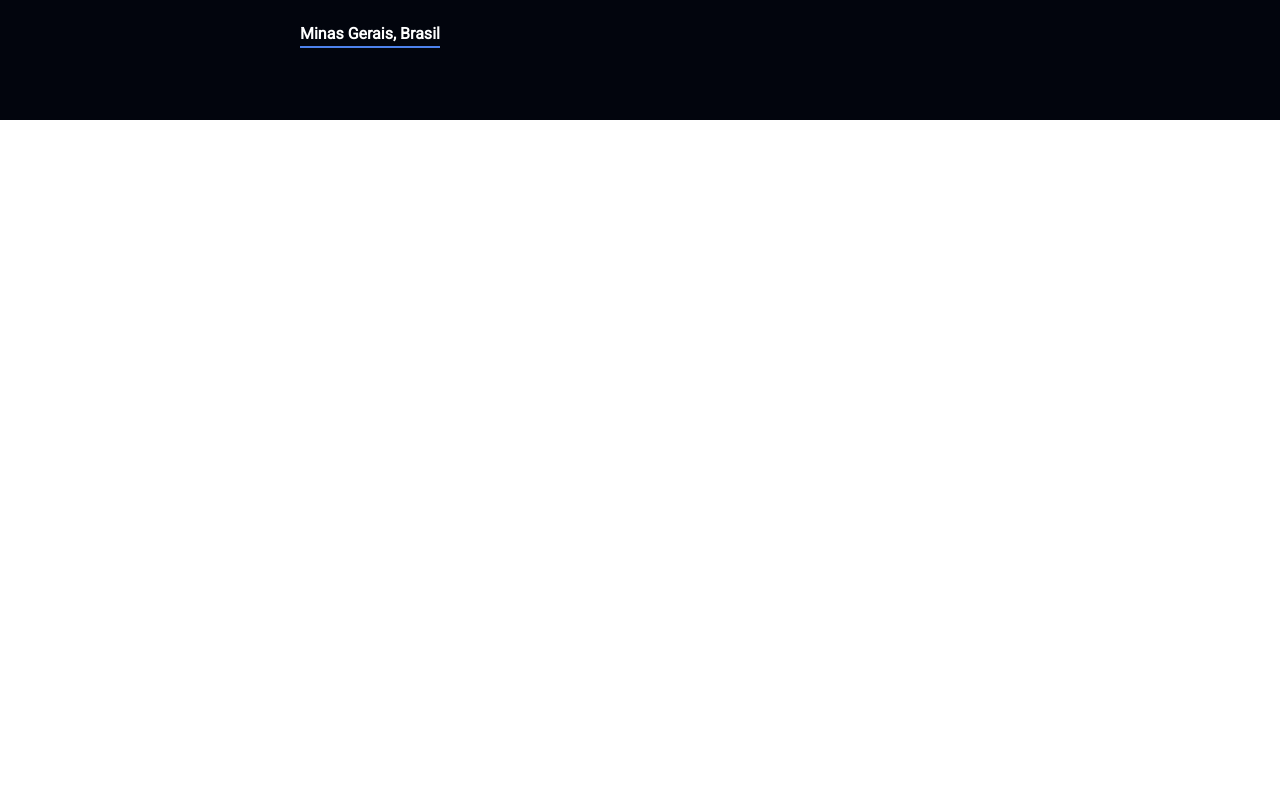
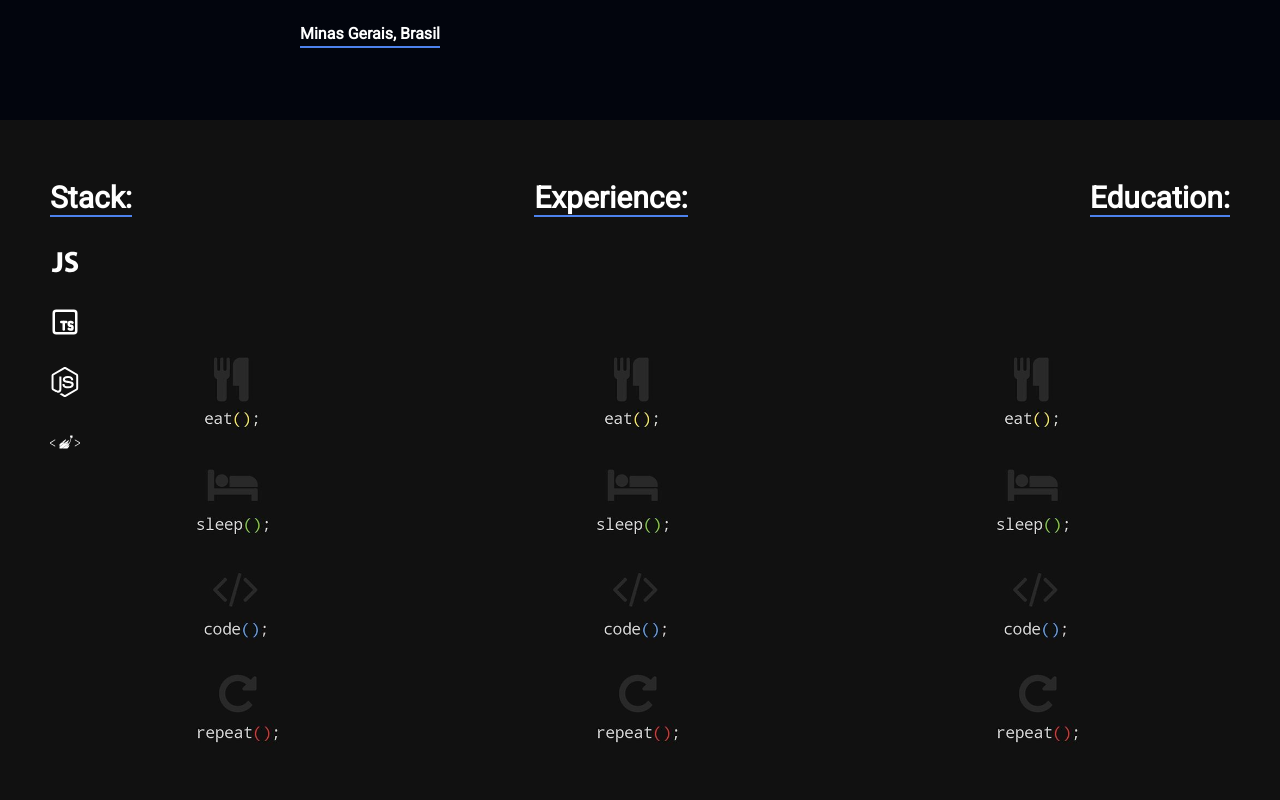
Before and after one commit to feDaher/sitePortifolio, a Next.js app: page / in a window 1280 px wide. Shown: the part 1480-2280 px from the top of the page. Before the commit the page ends 1600 px from the top, so only its background shows below. Built offline with nearby package versions, Linux system fonts and the light colour scheme.

Commit message:
init resume and portfolio

```diff
--- a/pages/index.jsx
+++ b/pages/index.jsx
@@ -1,6 +1,8 @@
 import Nav from "../src/components/Nav"
 import Home from '../src/components/Home'
 import About from "../src/components/About"
+import Portfolio from "../src/components/Portfolio"
+import Resume from "../src/components/Resume"
 
 function HomePage () {
 
@@ -9,6 +11,8 @@ function HomePage () {
       <Nav />
       <Home />
       <About />
+      <Resume />
+      <Portfolio />
     </>
   )
 }
--- a/src/components/Home.jsx
+++ b/src/components/Home.jsx
@@ -51,6 +51,8 @@ const StyledLink = styled.a`
   border-radius: 25px;
   transition: 0.5s ease-in-out;
   cursor: pointer;
+  text-decoration: none;
+  color: white;
   :hover{
     background-color: #909090;
   }
@@ -77,8 +79,8 @@ const Home = () => {
         <H1>Daher</H1>
         <StyledP>Web Developer</StyledP>
         <StyledDivLink>
-          <StyledLink>Resume</StyledLink>
-          <StyledLink>Portfolio</StyledLink>
+          <StyledLink href="#resume">Resume</StyledLink>
+          <StyledLink href="#portfolio">Portfolio</StyledLink>
         </StyledDivLink>
       </StyledContainer>
       <StyledDivIcon>
--- a/src/components/Nav.jsx
+++ b/src/components/Nav.jsx
@@ -73,6 +73,7 @@ const Nav = () => {
       <StyledUlist>
         <StyledList><StyledLink href="#home">Home</StyledLink></StyledList>
         <StyledList><StyledLink href="#about">About</StyledLink></StyledList>
+        <StyledList><StyledLink href="#resume">Resume</StyledLink></StyledList>
         <StyledList><StyledLink href="#portfolio">Portfolio</StyledLink></StyledList>
       </StyledUlist>
       <StyledDivMobile>
--- /dev/null
+++ b/src/components/Portfolio.jsx
@@ -0,0 +1,12 @@
+import styled from "styled-components";
+
+const StyledContainer = styled.div`
+  height: 100vh;
+`
+const Portfolio = () => {
+  return (
+    <StyledContainer id="portfolio">Portfolio</StyledContainer>
+  )
+}
+
+export default Portfolio
--- /dev/null
+++ b/src/components/Resume.jsx
@@ -0,0 +1,57 @@
+import styled from "styled-components"
+import { IoLogoJavascript } from 'react-icons/io'
+import { TbBrandTypescript } from 'react-icons/tb'
+import { GrNode } from 'react-icons/gr'
+import { SiStyledcomponents } from 'react-icons/si'
+
+const StyledContainer = styled.div`
+  height: 100vh;
+  background: url('resume.jpg');
+  background-position: center;
+  background-repeat: repeat;
+  background-size: cover;
+  background-size: 400px;
+  color: white;
+`
+const StyledPositionTitle = styled.div`
+  display: flex;
+  justify-content: space-between;
+  margin: 0 50px;
+  padding-top: 60px;
+`
+const StyledH1 = styled.h1`
+  display: flex;
+  font-size: 30px;
+  font-weight: bold;
+  border-bottom: 2px solid #4D82ED;
+`
+const StyledContainerIcon = styled.div`
+  display: flex;
+  flex-direction: column;
+  font-size: 30px;
+  gap: 30px;
+`
+
+const Resume = () => {
+  return (
+    <StyledContainer id="resume">
+      <StyledPositionTitle>
+        <StyledContainerIcon>
+         <StyledH1>Stack:</StyledH1>
+         <IoLogoJavascript />
+         <TbBrandTypescript />
+         <GrNode />
+         <SiStyledcomponents />
+        </StyledContainerIcon>
+        <div>
+         <StyledH1>Experience:</StyledH1>
+        </div>
+        <div>
+         <StyledH1>Education:</StyledH1>
+        </div>
+      </StyledPositionTitle>
+    </StyledContainer>
+  )
+}
+
+export default Resume
```
Also changed, not shown: public/resume.jpg (added).
